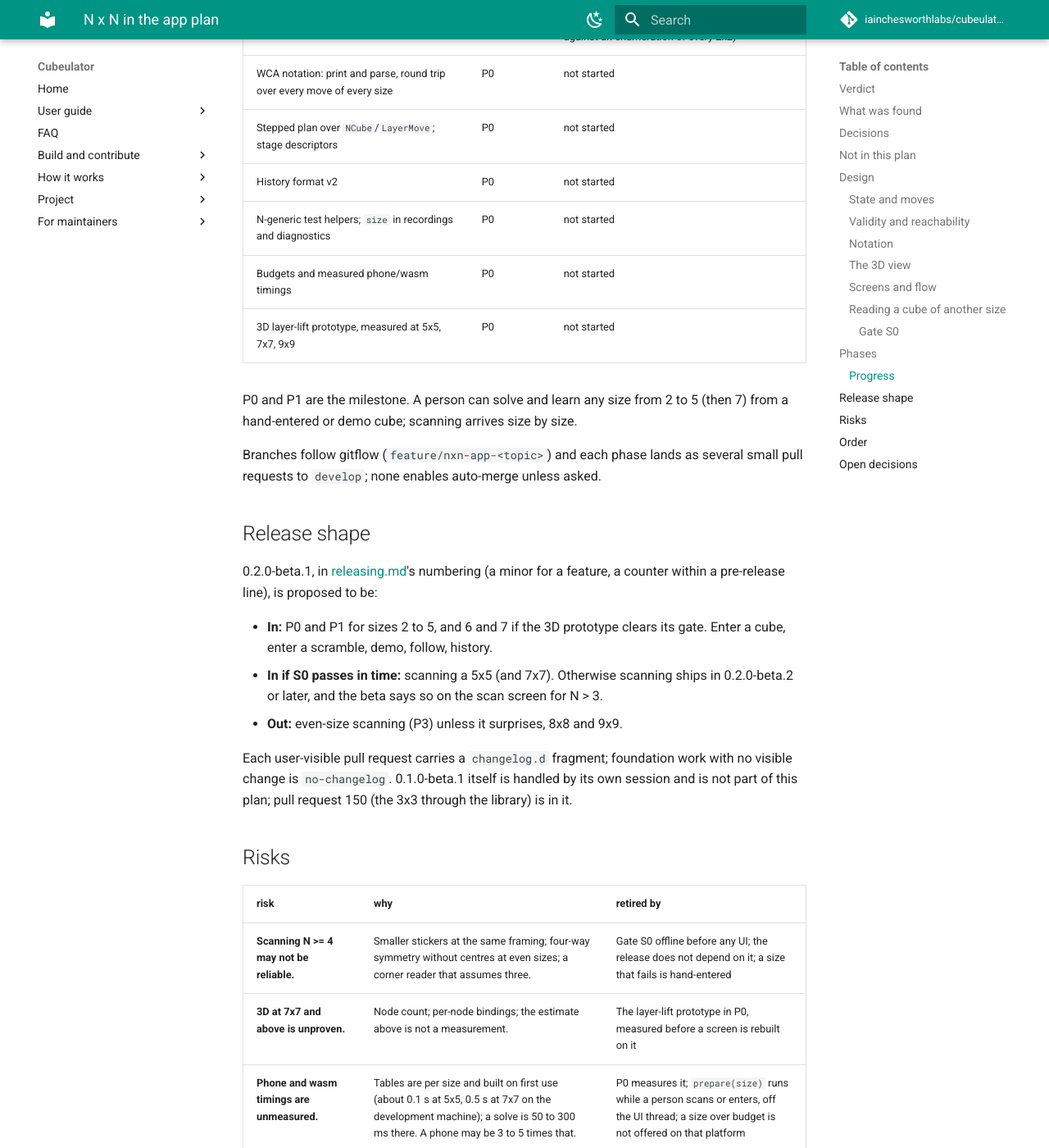
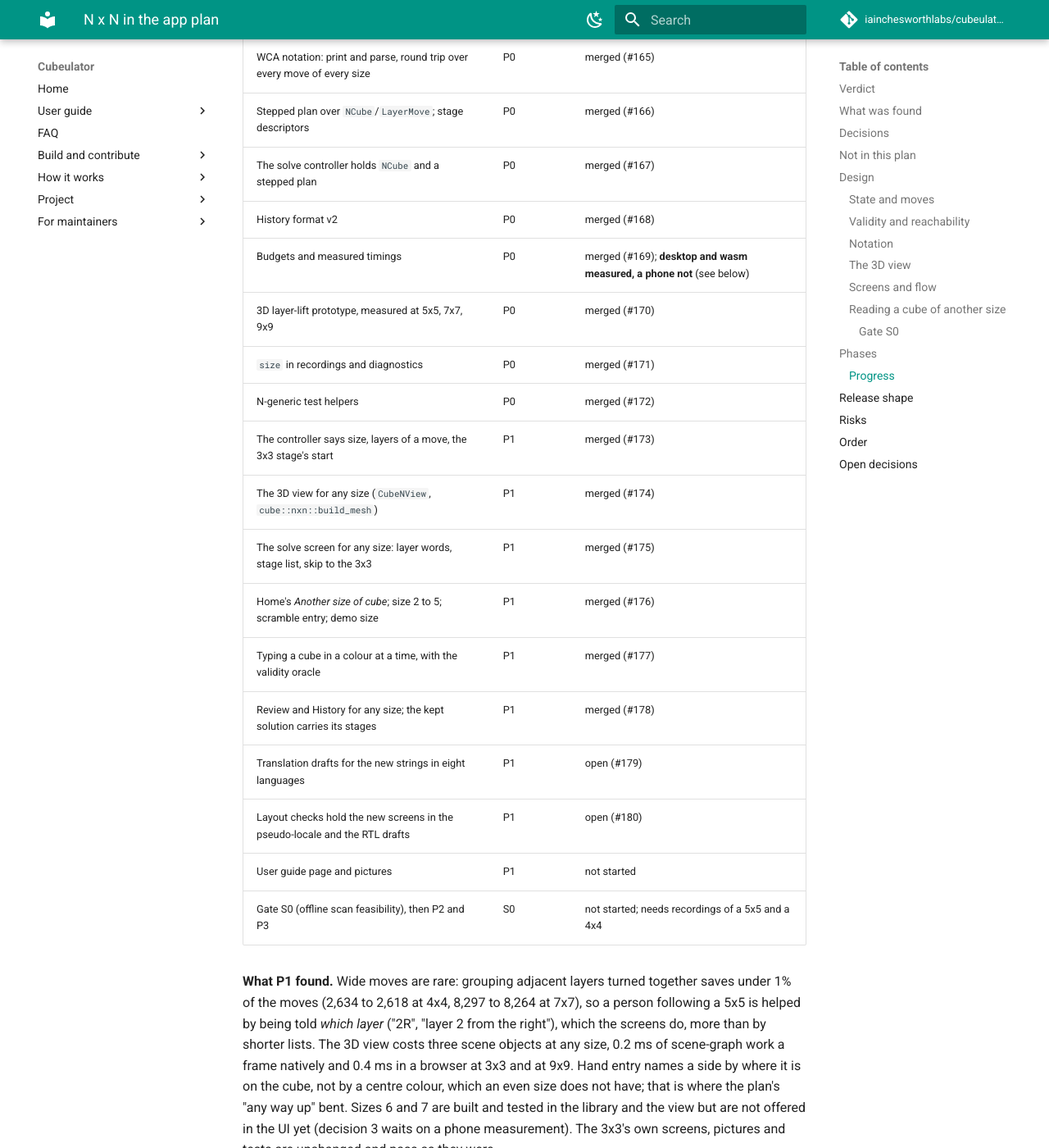
Before and after one commit to iainchesworth/cubeulator, an MkDocs documentation site: the page built from docs/nxn-app-plan.md, in a window 1280 px wide and 1400 px high, scrolled down 7581 px. Shown: the whole window at 82% size. Built offline with MkDocs 1.6.1 and Material for MkDocs 9.7.7, drawn with Linux system fonts in a browser that asks for light colours; comment, search, counter and statistics services are not loaded; some of the changed text lies outside the part shown.

Commit message:
Guide: another size of cube; the plan's progress after P1; the tour pictures the new screens
A guide page for typing a scramble or the colours of a 2x2 to 5x5 and following, reviewing and keeping
it, with pictures from the screenshot tour (which now visits the entry, colours, 5x5 solve and 5x5
review screens). History and privacy no longer say a cube is always 54 colours or that no solution is
stored. The plan's Progress table says what merged and what P1 found.

```diff
--- /dev/null
+++ b/docs/guide/other-sizes.md
@@ -0,0 +1,97 @@
+# Another size of cube
+
+The camera reads a 3x3. For a 2x2, 4x4 or 5x5 you tell Cubeulator the cube
+instead, and it works out the solution and walks you through it the same way:
+a 3D cube at the right size, the layer to turn nudging, one move at a time.
+
+<figure markdown="span">
+  ![The screen for another size of cube: the sizes 2x2 to 5x5, with 5x5 chosen, and a scramble typed in the box.](img/entry-wide-light.webp#only-light){ loading=lazy }
+  ![The screen for another size of cube: the sizes 2x2 to 5x5, with 5x5 chosen, and a scramble typed in the box.](img/entry-wide-dark.webp#only-dark){ loading=lazy }
+  <figcaption>Choose a size, then give it the scramble.</figcaption>
+</figure>
+
+## Two ways to give it the cube
+
+Choose **Another size of cube** on the start screen, then a size from 2x2 to
+5x5. Then either:
+
+- **Type the scramble.** If you mixed the cube up from a solved one, or a timer
+  or a puzzle site gave you the scramble, paste it in the box and press
+  **Solve it** (or <kbd>Ctrl</kbd>+<kbd>Enter</kbd>). Moves are written the way
+  those sites write them: `R U R' F2` for the sides, a number first for a layer
+  inside the cube (`2R` is the second layer from the right, `3L'` the third
+  from the left, `2-3R` the second and third together), `w` for a wide turn
+  (`Rw`, `3Rw`), and `x y z` for turning the whole cube. If something in it is
+  not a move, or names a layer the cube does not have, the screen says so and
+  selects it. It will not take a scramble that leaves the cube solved.
+- **Enter the colours.** For a cube you have no scramble for, choose **Enter colours by
+  hand**. You paint one side at a time, as you see it looking straight at
+  it, and the screen names the six sides by where they are on the cube. It
+  counts the colours as you go, tells you which colour has too many or too few,
+  and if the colours cannot be a real cube (a corner twisted, an edge flipped,
+  two stickers swapped) it says which kind of fault and outlines a sticker of
+  the piece at fault. When it is a cube it can solve, **Solve** lights up.
+
+<figure markdown="span">
+  ![The colours screen: the top and front sides of a 4x4 painted, the cube drawn beside them, and a count of the stickers still to paint.](img/colours-wide-light.webp){ loading=lazy }
+  <figcaption>Painting a 4x4. The cube beside it is the cube as far as you have got.</figcaption>
+</figure>
+
+The camera is only for a 3x3, so with a 3x3 chosen there is also **Scan it
+instead**.
+
+## Following it
+
+The solve screen is the one you know, with what a bigger cube needs:
+
+<figure markdown="span">
+  ![The solve screen for a 5x5: a layer inside the cube is nudged, and the move line names it: layer 2, quarter turn.](img/solve-big-middle-wide-light.webp#only-light){ loading=lazy }
+  ![The solve screen for a 5x5: a layer inside the cube is nudged, and the move line names it: layer 2, quarter turn.](img/solve-big-middle-wide-dark.webp#only-dark){ loading=lazy }
+  <figcaption>A layer inside a 5x5. The move line counts it from the side.</figcaption>
+</figure>
+
+- **Which layer.** A move of a layer inside the cube says so in words, counted
+  from the side it is named for: *Right side · layer 2 · quarter turn*, or
+  *layers 1 to 2* when two are turned together. The layer on the 3D cube is the
+  one that nudges.
+- **The stages.** A cube bigger than a 3x3 is first made to look like one:
+  its centres are gathered into blocks, then its edges are paired up, and then
+  what is left is solved as a 3x3 with the method you chose. The list shows the
+  stages this cube needs (a 4x4 and a 6x6 may need an extra short one first so
+  that the pairing cannot go wrong).
+- **Skip to the 3x3.** If you can already gather centres and pair edges, press
+  **Skip to the 3x3 stage** and the cube on screen jumps to the 3x3 it would
+  be by then. Turn your own cube to match first, or use it as a check.
+- **The method** you choose (Beginner, Intermediate, Advanced) is how that
+  final 3x3 is finished, so the picker says **Finish with**.
+- **A long way to go.** A 5x5 takes several hundred turns. Taking a few at a
+  time, putting the cube down, and picking it up again later is what
+  [History](history.md) is for: your place is kept.
+
+There is no camera on this screen and no rescan: the cube is the one you told
+it about. If your cube and the screen part company, go back and enter it
+again.
+
+## Reviewing it
+
+**Review the solution** on the solved screen, or a finished row in History,
+opens the whole solution for a cube of any size, grouped by stage, with the
+cube beside it at the turn you select.
+
+<figure markdown="span">
+  ![The review of a 5x5 solution: stages listed on the right, each turn with its layer, and the cube drawn at the selected turn.](img/solution-big-middle-wide-light.webp#only-light){ loading=lazy }
+  ![The review of a 5x5 solution: stages listed on the right, each turn with its layer, and the cube drawn at the selected turn.](img/solution-big-middle-wide-dark.webp#only-dark){ loading=lazy }
+  <figcaption>A review part-way through a 5x5.</figcaption>
+</figure>
+
+## What is not here yet
+
+- **The camera reads only a 3x3.** Scanning bigger cubes is planned.
+- **Sizes 2 to 5.** Bigger cubes are solved by the library but are not offered
+  on screen yet.
+- **The words.** The new screens are in English; other languages are drafts
+  that no fluent reader has been through ([Settings](settings.md#language)).
+
+## Next
+
+[Following the solution](solve.md), or back to [Scanning a cube](scan.md).
--- a/docs/guide/privacy.md
+++ b/docs/guide/privacy.md
@@ -25,7 +25,7 @@ computer's own camera light is the proof: if it is lit, Cubeulator is looking.
 
 Each camera frame is shrunk to 640 pixels across, analysed in memory for the
 colours of nine stickers, and then dropped. The next frame replaces it. The
-cube, as 54 colours, is held in memory for the solve and is gone when you scan
+cube, as its colours, is held in memory for the solve and is gone when you scan
 another cube or close the app.
 
 ## What is kept
@@ -40,7 +40,7 @@ On your device, in the system's settings store:
 that is on each system. Uninstalling Cubeulator does not remove it.
 
 And, in a file of its own in the app's data folder, the history of your
-solves: for each, when it started, the cube's 54 colours, the turn reached,
+solves: for each, when it started, the cube's colours, the turn reached,
 how many turns and how long. Never a picture. It is
 `%APPDATA%\Cubeulator\solve-history.json` on Windows,
 `~/Library/Application Support/Cubeulator/solve-history.json` on macOS and
--- a/docs/nxn-app-plan.md
+++ b/docs/nxn-app-plan.md
@@ -1,14 +1,13 @@
 # N x N in the app plan
 
-> **Status in 0.1.0-beta.1:** This is the plan, not a description of the app.
-> What exists is the solver library: `cube::nxn` solves a cube of any size from
-> 2x2 to 9x9 ([nxn-solver.md](nxn-solver.md)), and the app solves its 3x3
-> through it with nothing a person can see changed (`cube::nxn::solve_3x3`).
-> Nothing else in the app knows a cube can be another size: the screens, the
-> controllers, the history, the 3D view and the camera pipeline are all a 3x3.
+> **Status:** 0.1.0-beta.1 solved a 3x3 and nothing else. On `develop` now the
+> app follows a cube of 2 to 5 (more, in the library) from a typed scramble or
+> hand-entered colours, draws it, reviews it and keeps it in History
+> ([Progress](#progress)); the camera still reads only a 3x3. The rest of the
+> page is the plan as accepted.
 
-Written 2026-10-15. Status: **decisions accepted 2026-10-15; P0 started
-2026-10-16** ([Progress](#progress)). This is the basis for 0.2.0-beta.1 and
+Written 2026-10-15. Status: **decisions accepted 2026-10-15; P0 done and P1
+built 2026-10-16 to 17** ([Progress](#progress)). This is the basis for 0.2.0-beta.1 and
 began once 0.1.0-beta.1 was out ([Release shape](#release-shape)).
 
 This is the app half of the N x N work. The library half is done and described
@@ -270,13 +269,44 @@ top. Updated as slices land.
 
 | slice | phase | state |
 |---|---|---|
-| Validity oracle `cube::nxn::validate` | P0 | in review (tested against the solver at 2..9 and against an enumeration of every 2x2) |
-| WCA notation: print and parse, round trip over every move of every size | P0 | not started |
-| Stepped plan over `NCube`/`LayerMove`; stage descriptors | P0 | not started |
-| History format v2 | P0 | not started |
-| N-generic test helpers; `size` in recordings and diagnostics | P0 | not started |
-| Budgets and measured phone/wasm timings | P0 | not started |
-| 3D layer-lift prototype, measured at 5x5, 7x7, 9x9 | P0 | not started |
+| Validity oracle `cube::nxn::validate` | P0 | merged (#164) |
+| WCA notation: print and parse, round trip over every move of every size | P0 | merged (#165) |
+| Stepped plan over `NCube`/`LayerMove`; stage descriptors | P0 | merged (#166) |
+| The solve controller holds `NCube` and a stepped plan | P0 | merged (#167) |
+| History format v2 | P0 | merged (#168) |
+| Budgets and measured timings | P0 | merged (#169); **desktop and wasm measured, a phone not** (see below) |
+| 3D layer-lift prototype, measured at 5x5, 7x7, 9x9 | P0 | merged (#170) |
+| `size` in recordings and diagnostics | P0 | merged (#171) |
+| N-generic test helpers | P0 | merged (#172) |
+| The controller says size, layers of a move, the 3x3 stage's start | P1 | merged (#173) |
+| The 3D view for any size (`CubeNView`, `cube::nxn::build_mesh`) | P1 | merged (#174) |
+| The solve screen for any size: layer words, stage list, skip to the 3x3 | P1 | merged (#175) |
+| Home's *Another size of cube*; size 2 to 5; scramble entry; demo size | P1 | merged (#176) |
+| Typing a cube in a colour at a time, with the validity oracle | P1 | merged (#177) |
+| Review and History for any size; the kept solution carries its stages | P1 | merged (#178) |
+| Translation drafts for the new strings in eight languages | P1 | open (#179) |
+| Layout checks hold the new screens in the pseudo-locale and the RTL drafts | P1 | open (#180) |
+| User guide page and pictures | P1 | not started |
+| Gate S0 (offline scan feasibility), then P2 and P3 | S0 | not started; needs recordings of a 5x5 and a 4x4 |
+
+**What P1 found.** Wide moves are rare: grouping adjacent layers turned together
+saves under 1% of the moves (2,634 to 2,618 at 4x4, 8,297 to 8,264 at 7x7), so a
+person following a 5x5 is helped by being told *which layer* ("2R", "layer 2
+from the right"), which the screens do, more than by shorter lists. The 3D view
+costs three scene objects at any size, 0.2 ms of scene-graph work a frame
+natively and 0.4 ms in a browser at 3x3 and at 9x9. Hand entry names a side by
+where it is on the cube, not by a centre colour, which an even size does not
+have; that is where the plan's "any way up" bent. Sizes 6 and 7 are built and
+tested in the library and the view but are not offered in the UI yet (decision 3
+waits on a phone measurement). The 3x3's own screens, pictures and tests are
+unchanged and pass as they were.
+
+**Open against the P1 gate.** The gate asks for a 5x5 demo solved end to end on
+a phone-class device inside the time budget. Desktop and the browser build are
+covered by tests (the system walk, the Playwright spec `sizes.spec.mjs`); the
+phone timing was not run (it needs a phone and was waived on 2026-10-17), so a
+phone's cost for `solve()` at 5x5 is unknown. `SteppedSolution` is not deleted
+yet: it is still the reference the 3x3 stepped-plan tests are held against.
 
 P0 and P1 are the milestone. A person can solve and learn any size from 2 to 5
 (then 7) from a hand-entered or demo cube; scanning arrives size by size.
--- a/mkdocs.yml
+++ b/mkdocs.yml
@@ -55,6 +55,7 @@ nav:
       - Installing: guide/install.md
       - Scanning a cube: guide/scan.md
       - Following the solution: guide/solve.md
+      - Another size of cube: guide/other-sizes.md
       - Past solves: guide/history.md
       - Settings and shortcuts: guide/settings.md
       - Privacy: guide/privacy.md
--- a/tools/docs/update_guide_screenshots.py
+++ b/tools/docs/update_guide_screenshots.py
@@ -61,6 +61,10 @@ USED = [
     ("complete", "wide", ("light", "dark")),
     ("history", "wide", ("light", "dark")),
     ("history-empty", "wide", ("light",)),
+    ("entry", "wide", ("light", "dark")),
+    ("colours", "wide", ("light",)),
+    ("solve-big-middle", "wide", ("light", "dark")),
+    ("solution-big-middle", "wide", ("light", "dark")),
     ("settings", "wide", ("light", "dark")),
     ("settings", "narrow", ("light",)),
 ]
```
Also changed, not shown: docs/guide/history.md (+7 -4 lines), docs/guide/index.md (+2 -1 lines), docs/guide/img/colours-wide-light.webp (added), docs/guide/img/entry-wide-dark.webp (added), docs/guide/img/entry-wide-light.webp (added), docs/guide/img/solution-big-middle-wide-dark.webp (added), docs/guide/img/solution-big-middle-wide-light.webp (added), docs/guide/img/solve-big-middle-wide-dark.webp (added), docs/guide/img/solve-big-middle-wide-light.webp (added), 1 other file.
